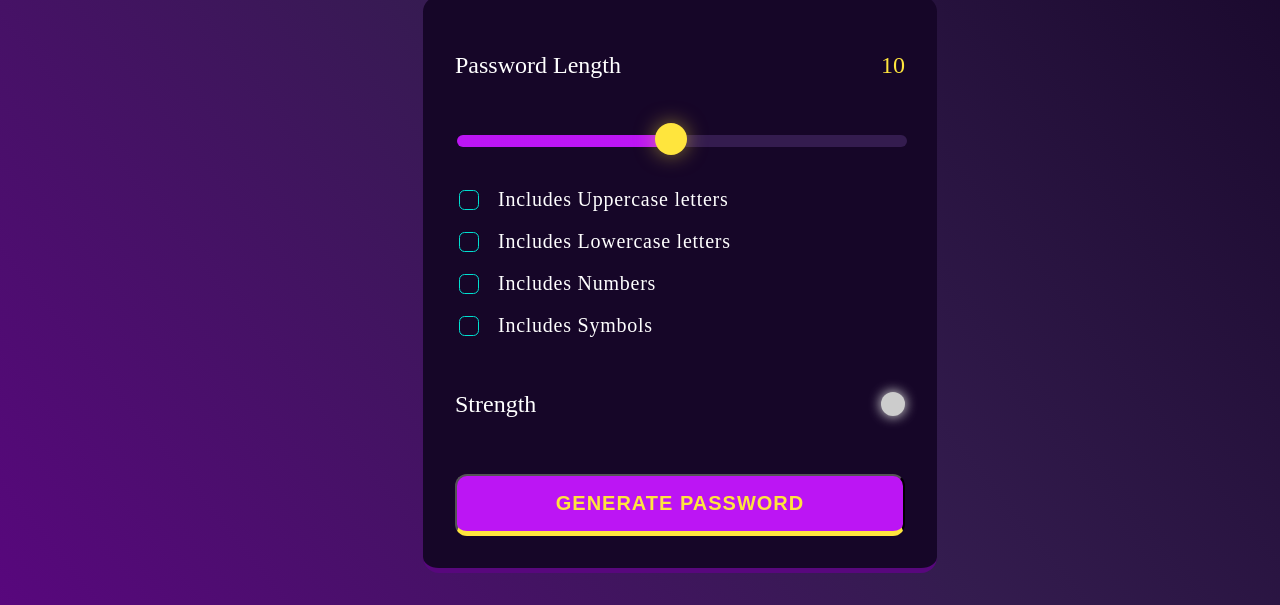
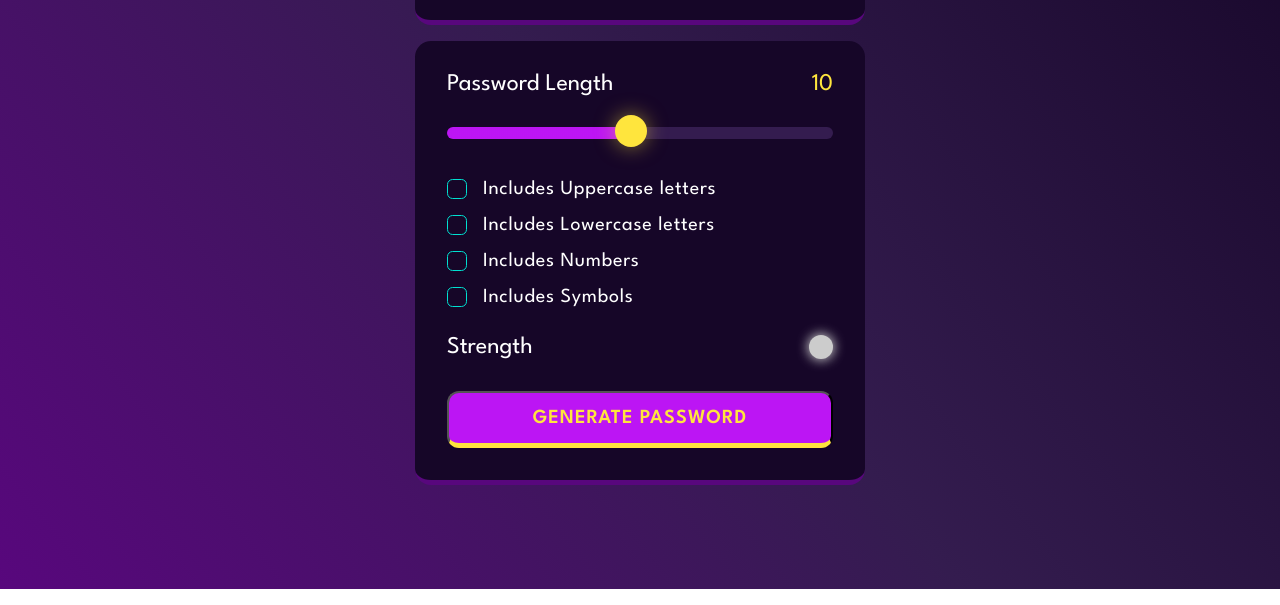
Before and after one commit to suraj1849/Randm-Password-generator, a plain HTML site: page index.html in a window 1280 px wide. Shown: the part 211-816 px from the top of the page. Drawn offline with Linux system fonts and the light colour scheme.

Commit message:
Update styles.css

```diff
--- a/styles.css
+++ b/styles.css
@@ -1,3 +1,11 @@
+*,
+*::before,
+*::after {
+    margin: 0;
+    padding: 0;
+    box-sizing: border-box;
+    font-family: 'League Spartan', sans-serif;
+}
 
 :root {
 
```
